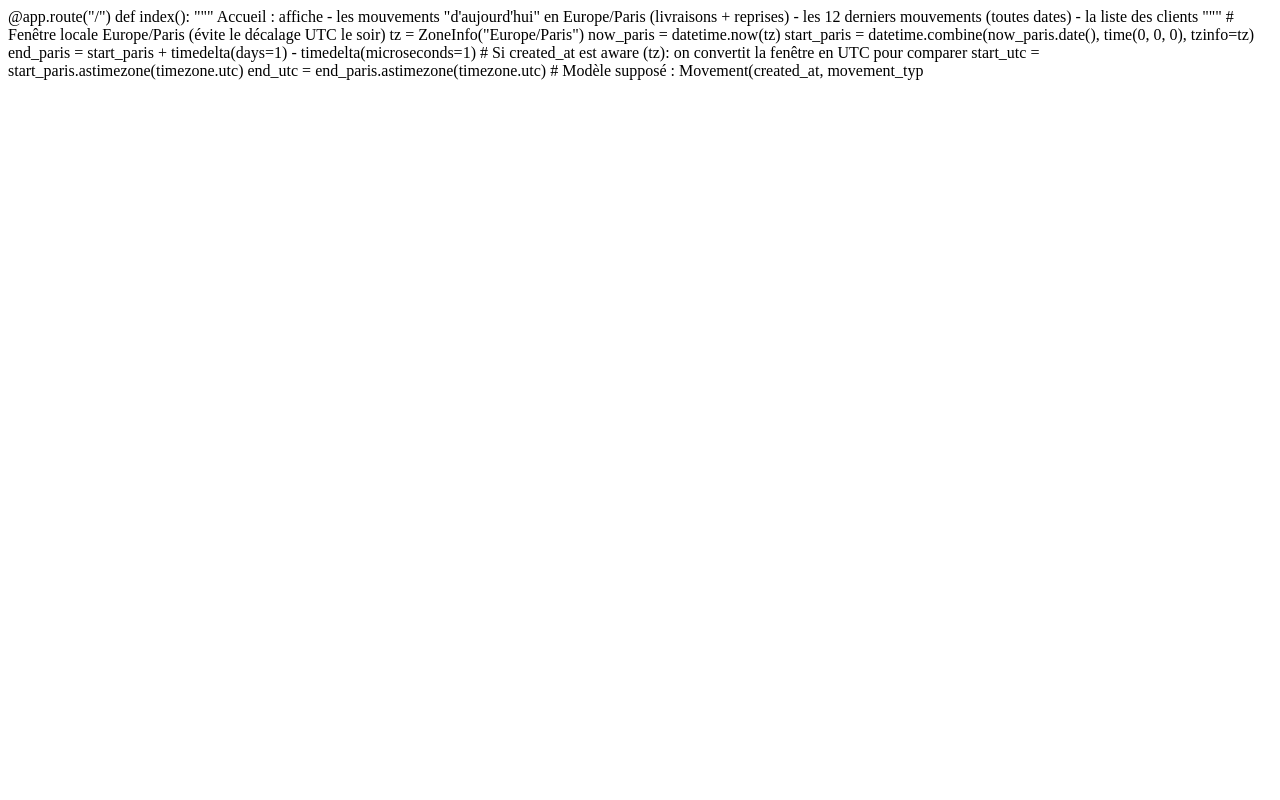
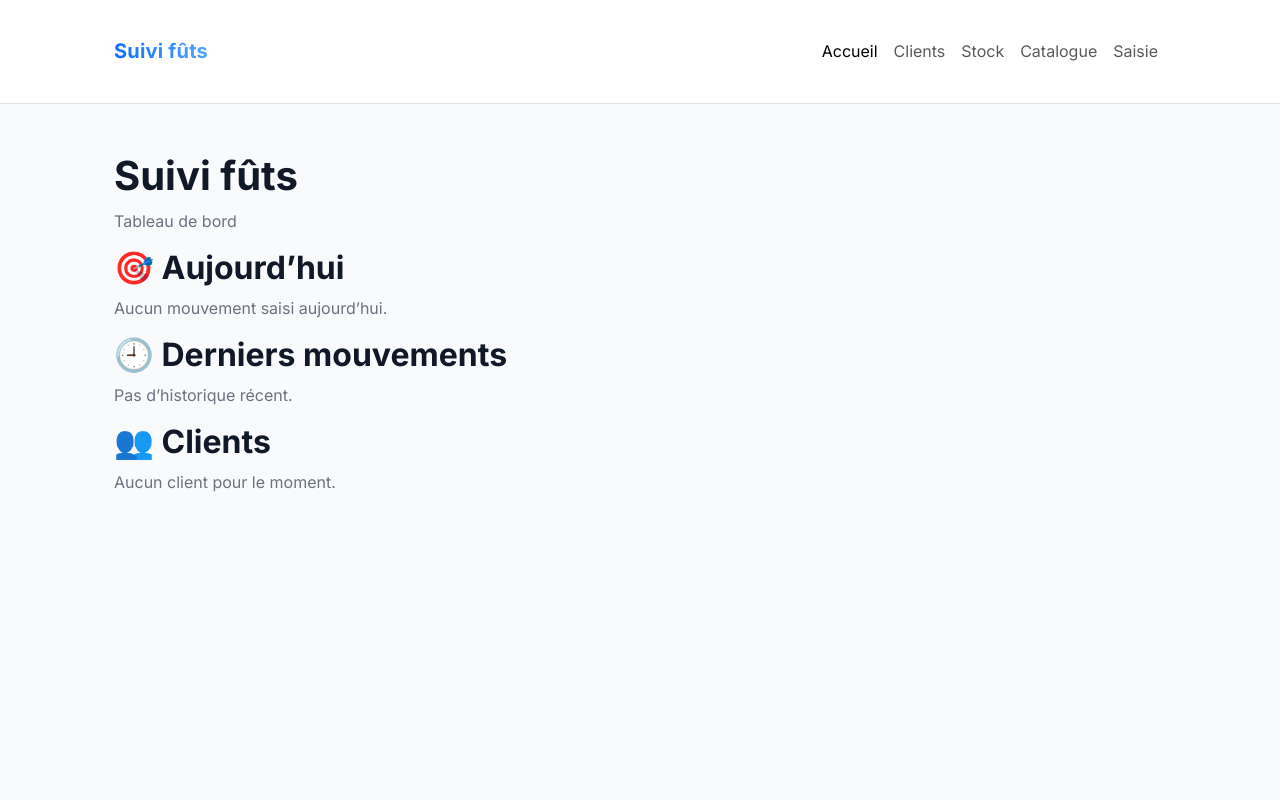
Before and after one commit to lecentrallanderneau-oss/Suivi_futs, a Flask app: page / in a window 1280 px wide. Run offline with Flask 3, Linux system fonts and the light colour scheme.

Commit message:
Update index.html

```diff
--- a/templates/index.html
+++ b/templates/index.html
@@ -1,19 +1,111 @@
-@app.route("/")
-def index():
-    """
-    Accueil : affiche
-      - les mouvements "d'aujourd'hui" en Europe/Paris (livraisons + reprises)
-      - les 12 derniers mouvements (toutes dates)
-      - la liste des clients
-    """
-    # Fenêtre locale Europe/Paris (évite le décalage UTC le soir)
-    tz = ZoneInfo("Europe/Paris")
-    now_paris = datetime.now(tz)
-    start_paris = datetime.combine(now_paris.date(), time(0, 0, 0), tzinfo=tz)
-    end_paris = start_paris + timedelta(days=1) - timedelta(microseconds=1)
+{% extends "base.html" %}
+{% import "_macros.html" as ui %}
 
-    # Si created_at est aware (tz): on convertit la fenêtre en UTC pour comparer
-    start_utc = start_paris.astimezone(timezone.utc)
-    end_utc = end_paris.astimezone(timezone.utc)
+{% block content %}
+  <section class="hero">
+    <h1>Suivi fûts</h1>
+    <p class="muted">Tableau de bord</p>
+  </section>
 
-    # Modèle supposé : Movement(created_at, movement_typ
+  <section class="bubbles">
+    <h2>🎯 Aujourd’hui</h2>
+    {% if day_movements and day_movements|length %}
+      <ul class="bubble-row">
+        {% for m in day_movements %}
+          <li class="bubble">
+            <div class="bubble-type {{ 'is-delivery' if m.movement_type == 'delivery' else 'is-return' }}">
+              {{ 'Livraison' if m.movement_type == 'delivery' else 'Reprise' }}
+            </div>
+            <div class="bubble-body">
+              <div class="bubble-title">
+                <a href="{{ url_for('client_detail', client_id=m.client_id) }}">
+                  {{ m.client.name if m.client and (m.client.name is defined) else ('Client #' ~ m.client_id) }}
+                </a>
+              </div>
+              <div class="bubble-meta">
+                {{ (m.qty or 0) }} × {{ m.product or '—' }}
+                {% if m.keg_serial %} • Fût {{ m.keg_serial }}{% endif %}
+              </div>
+              <div class="bubble-time">
+                {{ m.created_at }}
+              </div>
+            </div>
+          </li>
+        {% endfor %}
+      </ul>
+    {% else %}
+      <p class="muted">Aucun mouvement saisi aujourd’hui.</p>
+    {% endif %}
+  </section>
+
+  <section class="bubbles">
+    <h2>🕘 Derniers mouvements</h2>
+    {% if recent_movements and recent_movements|length %}
+      <ul class="bubble-row">
+        {% for m in recent_movements %}
+          <li class="bubble">
+            <div class="bubble-type {{ 'is-delivery' if m.movement_type == 'delivery' else 'is-return' }}">
+              {{ 'Livraison' if m.movement_type == 'delivery' else 'Reprise' }}
+            </div>
+            <div class="bubble-body">
+              <div class="bubble-title">
+                <a href="{{ url_for('client_detail', client_id=m.client_id) }}">
+                  {{ m.client.name if m.client and (m.client.name is defined) else ('Client #' ~ m.client_id) }}
+                </a>
+              </div>
+              <div class="bubble-meta">
+                {{ (m.qty or 0) }} × {{ m.product or '—' }}
+                {% if m.keg_serial %} • Fût {{ m.keg_serial }}{% endif %}
+              </div>
+              <div class="bubble-time">
+                {{ m.created_at }}
+              </div>
+            </div>
+          </li>
+        {% endfor %}
+      </ul>
+    {% else %}
+      <p class="muted">Pas d’historique récent.</p>
+    {% endif %}
+  </section>
+
+  <section class="clients">
+    <h2>👥 Clients</h2>
+    {% if clients and clients|length %}
+      <ul class="client-grid">
+        {% for c in clients %}
+          <li class="client-card">
+            <a href="{{ url_for('client_detail', client_id=c.id) }}">
+              <div class="client-name">{{ c.name }}</div>
+              {% if c.address %}<div class="client-sub">{{ c.address }}</div>{% endif %}
+            </a>
+          </li>
+        {% endfor %}
+      </ul>
+    {% else %}
+      <p class="muted">Aucun client pour le moment.</p>
+    {% endif %}
+  </section>
+{% endblock %}
+
+{% block extra_css %}
+<style>
+  .hero h1 { margin:0 }
+  .muted { color:#777 }
+  .bubbles { margin: 1rem 0 1.5rem 0 }
+  .bubble-row { list-style:none; display:flex; gap:.75rem; padding:0; margin:0; overflow:auto }
+  .bubble { border:1px solid #e5e5e5; background:#fff; border-radius:1rem; padding:.6rem .8rem; min-width:220px }
+  .bubble-type { font-size:.75rem; font-weight:700; margin-bottom:.25rem; display:inline-block; padding:.1rem .4rem; border-radius:.5rem; border:1px solid #ddd }
+  .bubble-type.is-delivery { background:#e9fbf4; border-color:#a6e8cf }
+  .bubble-type.is-return { background:#f4f7ff; border-color:#c9d6ff }
+  .bubble-title a { font-weight:700; text-decoration:none; color:#111 }
+  .bubble-meta { color:#444; margin-top:.15rem }
+  .bubble-time { color:#999; font-size:.8rem; margin-top:.15rem; white-space:nowrap }
+  .clients { margin-top: 2rem }
+  .client-grid { list-style:none; display:grid; gap:.75rem; padding:0; grid-template-columns: repeat(auto-fit, minmax(220px,1fr)); }
+  .client-card { border:1px solid #eee; border-radius:.8rem; background:#fff }
+  .client-card a { display:block; padding:.9rem .9rem; text-decoration:none; color:inherit }
+  .client-name { font-weight:700 }
+  .client-sub { color:#666; font-size:.9rem; margin-top:.1rem }
+</style>
+{% endblock %}
```
